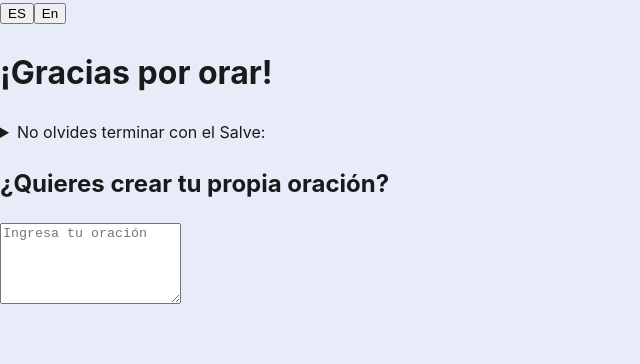
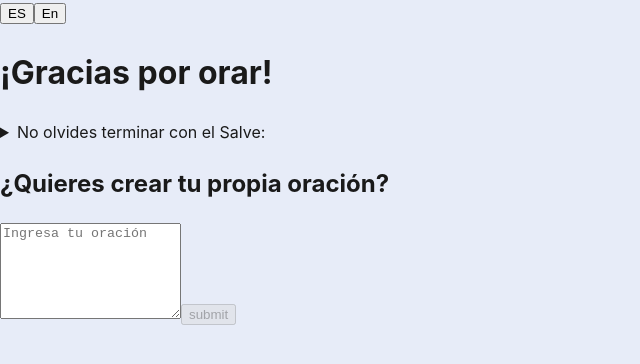
Before and after one commit to LuisDev912/Rosary-guide, a React (Vite) app: page /Rosary/end in a window 1280 px wide. Shown: the top 364 px of the page, without its empty margins (0-640 px from the left). Built offline with nearby package versions, Linux system fonts and the light colour scheme.

Commit message:
"feat(structure): add states and functionalities to RosaryEnd.jsx page - Create two states, one for the user's prayer and one for the button. - It evaluates if the user's input is empty or not."

```diff
--- a/src/pages/RosaryEnd.jsx
+++ b/src/pages/RosaryEnd.jsx
@@ -1,4 +1,5 @@
 import { useTranslation } from "react-i18next";
+import { useState } from "react";
 /*
 * ./src/pages/RosaryEnd.jsx
 * This is a page where the user goes when he or she
@@ -12,6 +13,12 @@ import { useTranslation } from "react-i18next";
 
 function RosaryEnd() {
     const { t } = useTranslation();
+    const [prayer, setPrayer] = useState("");
+    const [isSubmitted, setSubmitted] = useState(false);
+
+    const handleSubmit = () => {
+        if (prayer.trim().length !== 0) setSubmitted(true)
+    }
     return (
         <main className="RosaryEnd-main">
             <h1>{t("end.title")}</h1>
@@ -29,9 +36,22 @@ function RosaryEnd() {
 
                 <textarea
                     id="custom-prayer-input"
-                    rows="5"
+                    rows="6"
                     placeholder={t("end.prayerInputPlaceholder")}
+                    value={prayer}
+                    onChange={(e) => setPrayer(e.target.value)}
                 />
+
+                <button
+                    className="submit-prayer-btn"
+                    onClick={handleSubmit}
+                    disabled={prayer.trim().length === 0}
+                >
+                    submit
+                </button>
+
+                <p>{prayer}</p>
+
             </section>
         </main>
     );
```
